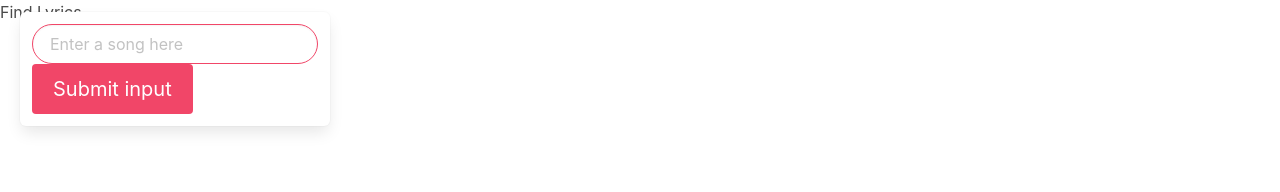
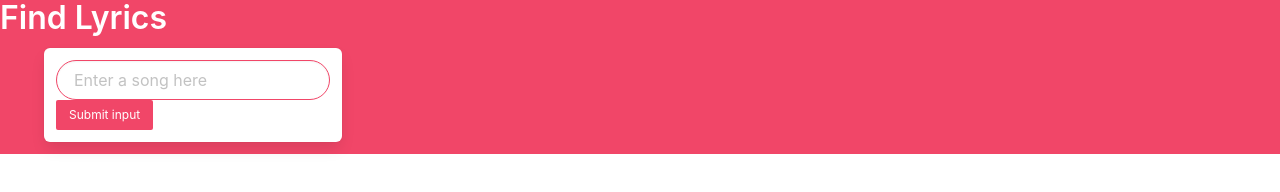
Before and after one commit to DXHASE/Music-Match, a plain HTML site: page index.html in a window 1280 px wide. Drawn offline with nearby package versions, Linux system fonts and the light colour scheme.

Commit message:
Added input box

```diff
--- a/index.html
+++ b/index.html
@@ -8,25 +8,29 @@
     <link rel="stylesheet" href="https://cdn.jsdelivr.net/npm/bulma@0.9.4/css/bulma.min.css">
     <title>Music Match</title>
 </head>
+
 <body>
-<header class="hero">
-    <h1>Find Lyrics </h1>
-</header>
+<section class="hero is-danger is-small">
+        <div class="hero-head">
+            <h1 class="title">Find Lyrics</h1>
+        </div>
+    <div class="hero-body">
+        <div class="container is-fluid">
+                <div class="columns is-mobile is-variable">
+                    <form class="column box is-two-fifths is-3">
+                        <input class="input is-danger is-rounded" type="text" placeholder="Enter a song here">
+                        <input class="button is-danger is-small is-responsive" type="submit" value="Submit input">
+                    </form>
+                </div>
+        </div>
+    </div>
+</section>
 
-    <div class="container is-fluid">
-            <div class="columns is-mobile is-variable">
-                <form class="column box is-two-fifths is-3">
-                    <input class="input is-danger is-rounded" type="text" placeholder="Enter a song here">
-                    <input class="button is-danger is-medium is-responsive" type="submit" value="Submit input">
-                </form>
 
-                <div class="column">
 
-                </div>
-            </div>
-    </div>
 
 <script type="javascript" src="./assets/java/script.js"></script>
 <script type="text/javascript" src="http://tracking.musixmatch.com/t1.0/AMa6hJCIEzn1v8RuOP"></script>
 </body>
+
 </html>
```
